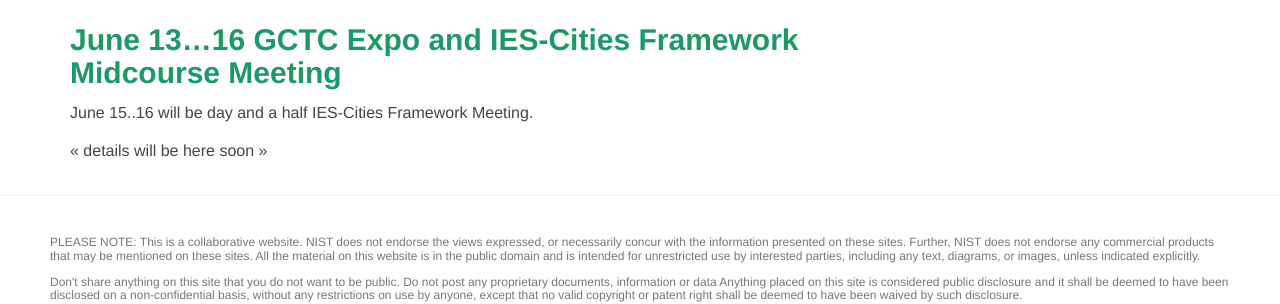
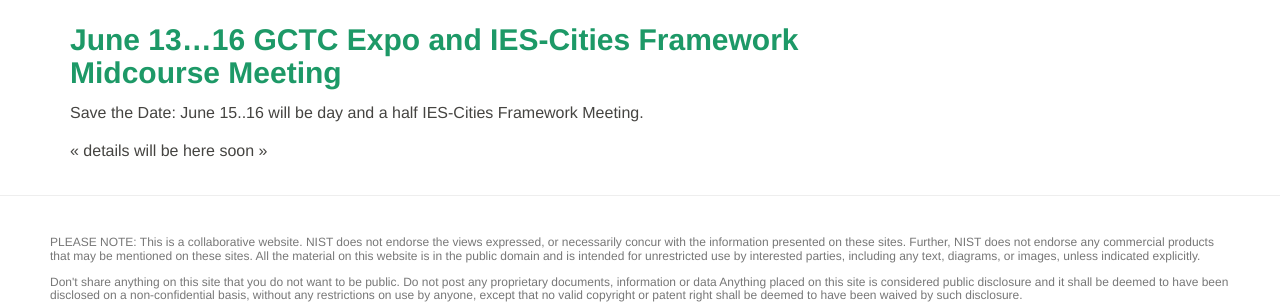
Before and after one commit to usnistgov/smartcitiesarchitecture, a Jekyll site: the page built from events/index.md, in a window 1280 px wide. Shown: the part 658-962 px from the top of the page. Built offline with Jekyll 4.4.1, drawn with Linux system fonts in a browser that asks for light colours.

Commit message:
added save the date

```diff
--- a/events/index.md
+++ b/events/index.md
@@ -16,6 +16,6 @@
 A second workshop will be held April 14-15, 2016 in Rome, Italy, hosted by ENEA. Both workshops will have similar formats with in-depth presentations from experts engaged in activities in the different geographic regions. Interim results will be considered at subsequent workshops in summer 2016. The hope is to produce an initial draft document by September and to finalize it by June of next year.
 
 ## June 13...16 GCTC Expo and IES-Cities Framework Midcourse Meeting
-June 15..16 will be day and a half IES-Cities Framework Meeting.
+Save the Date: June 15..16 will be day and a half IES-Cities Framework Meeting.
 
 << details will be here soon >>
```
